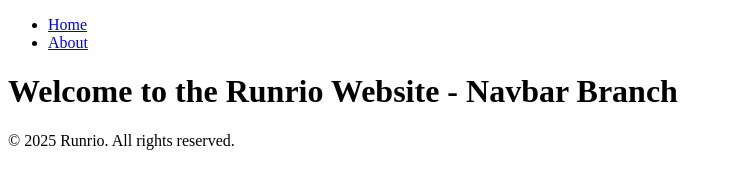
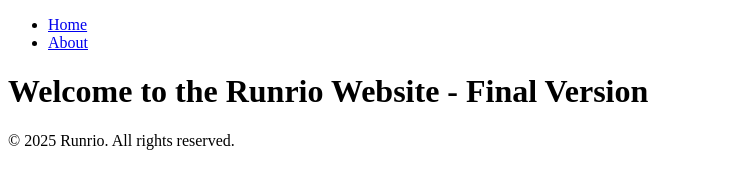
Before and after one commit to gen045/runrio-registration, a plain HTML site: page index.html in a window 1280 px wide. Shown: the whole page, without its empty margins (0-731 px from the left). Drawn offline with Linux system fonts and the light colour scheme.

Commit message:
Update index.html

```diff
--- a/index.html
+++ b/index.html
@@ -10,7 +10,7 @@
     <li><a href="#">About</a></li>
   </ul>
 </nav>
-  <h1>Welcome to the Runrio Website - Navbar Branch</h1>
+  <h1>Welcome to the Runrio Website - Final Version</h1>
 <footer>
   <p>&copy; 2025 Runrio. All rights reserved.</p>
 </footer>
```
